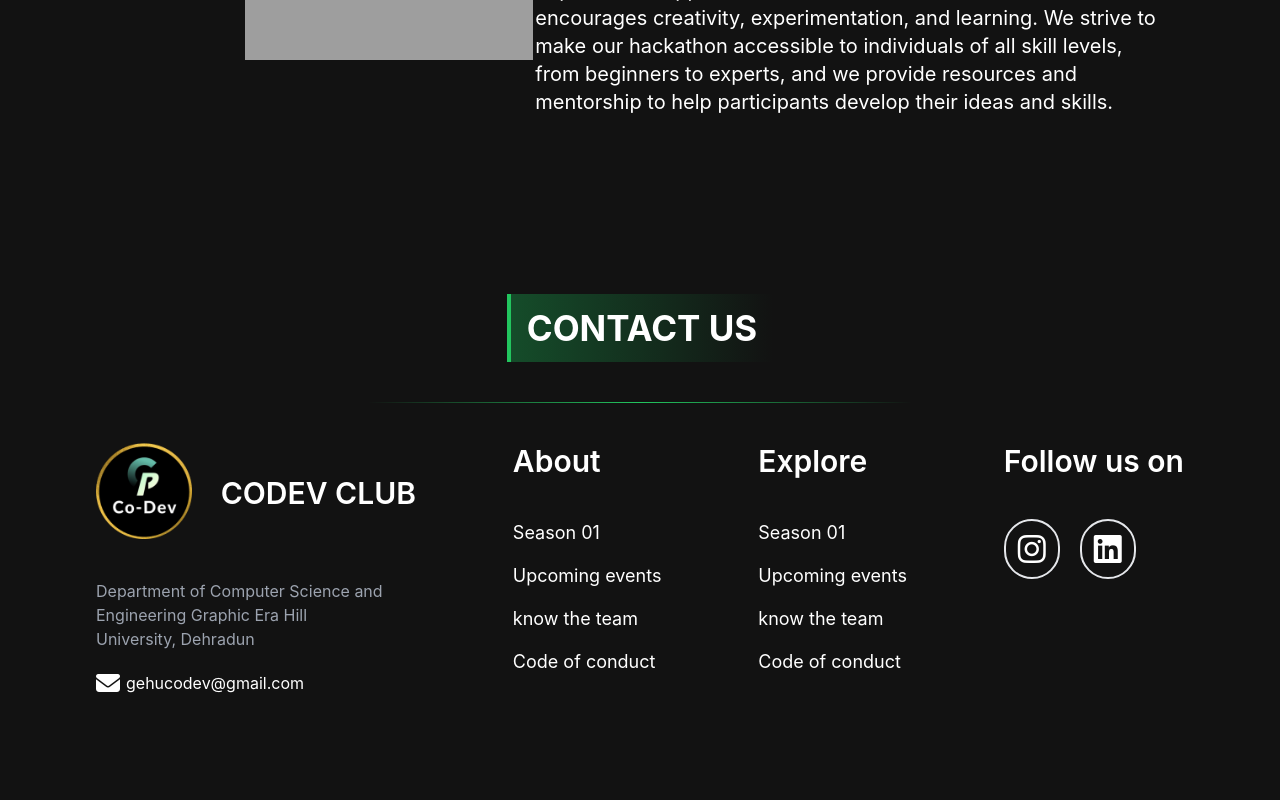
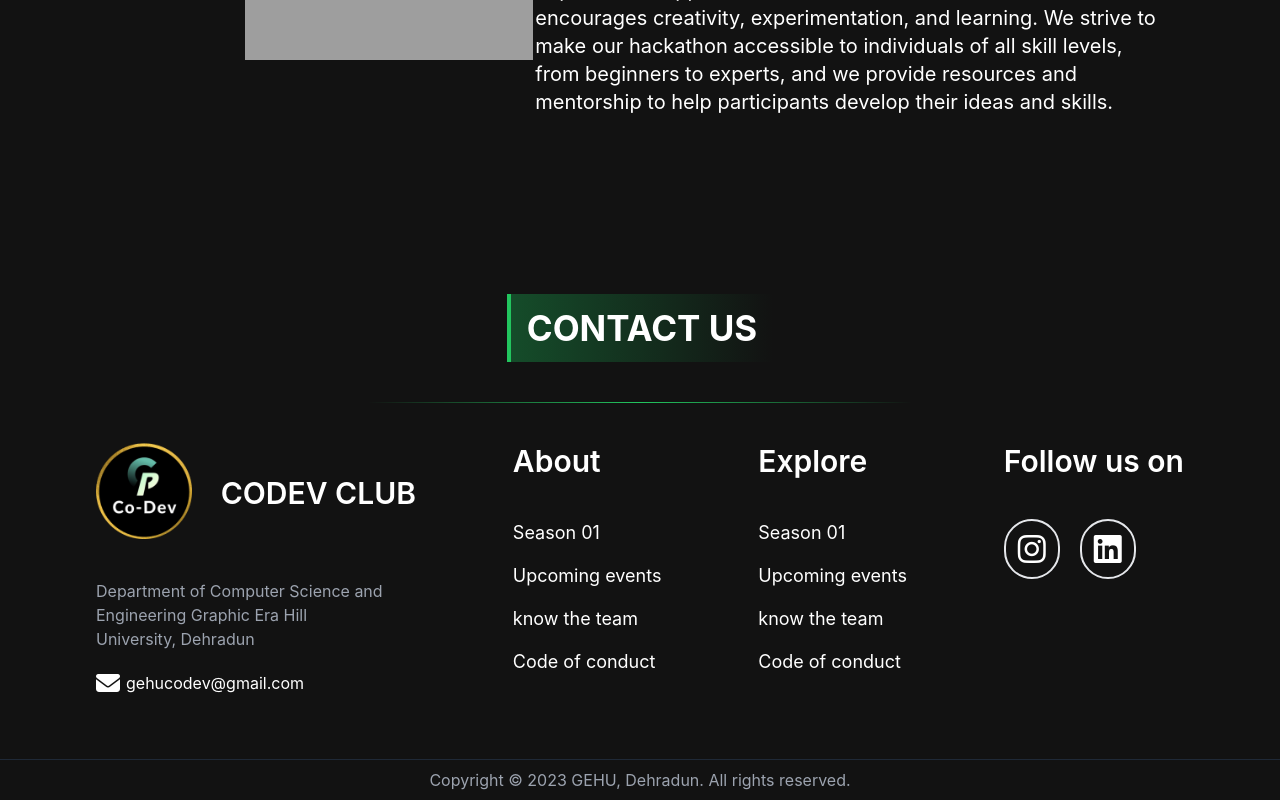
Before and after one commit to PiyushKalyanpy/foss, a React (Create React App) app: page / in a window 1280 px wide. Shown: the part 1315-2115 px from the top of the page. Before the commit the page ends 2074 px from the top, so only its background shows below. Built offline with nearby package versions, Linux system fonts and the light colour scheme; grey boxes are pictures that could not be loaded.

Commit message:
Footer created

```diff
--- a/src/App.js
+++ b/src/App.js
@@ -3,6 +3,7 @@ import Home from './Pages/Home';
 import About from './Pages/About';
 import CoDev from './Pages/CoDev';
 import Contact from './Pages/Contact';
+import Footer from './Components/Footer';
 
 function App() {
 
@@ -20,6 +21,10 @@ function App() {
         <Contact />
       </div>
 
+      <div>
+        <Footer />
+      </div>
+
 
     </div>
   );
--- /dev/null
+++ b/src/Components/Footer.js
@@ -0,0 +1,11 @@
+import React from 'react'
+
+function Footer() {
+  return (
+    <div className='border-gray-800	border-t py-2'>
+        <h3 className='text-gray-400'>Copyright &copy; 2023 GEHU, Dehradun. All rights reserved.</h3>
+    </div>
+  )
+}
+
+export default Footer
```
